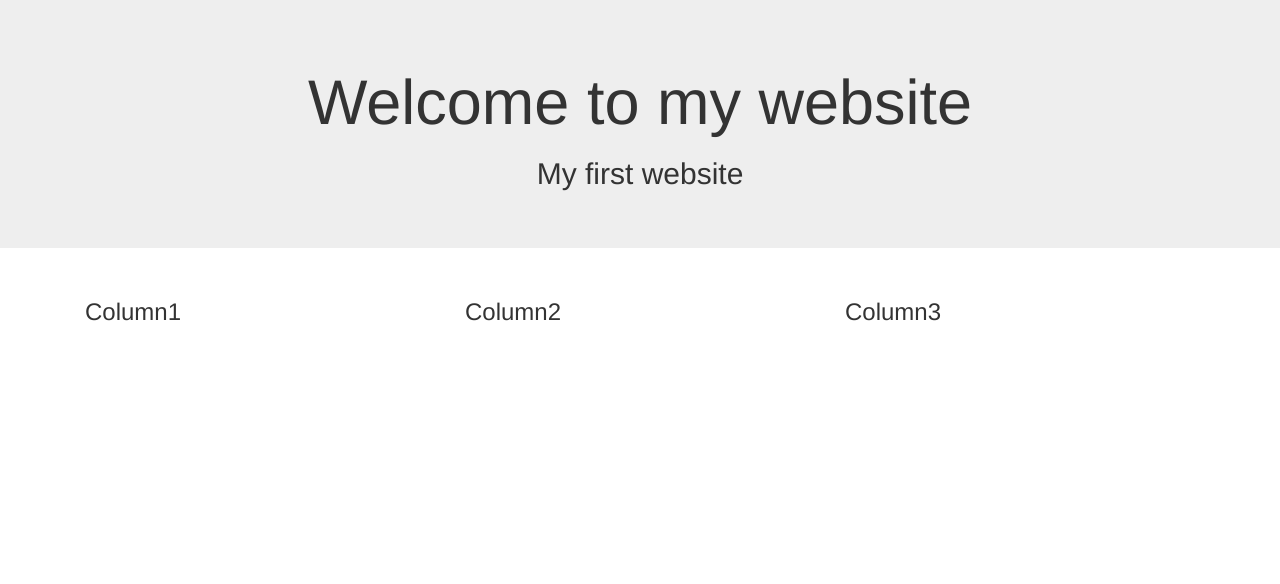
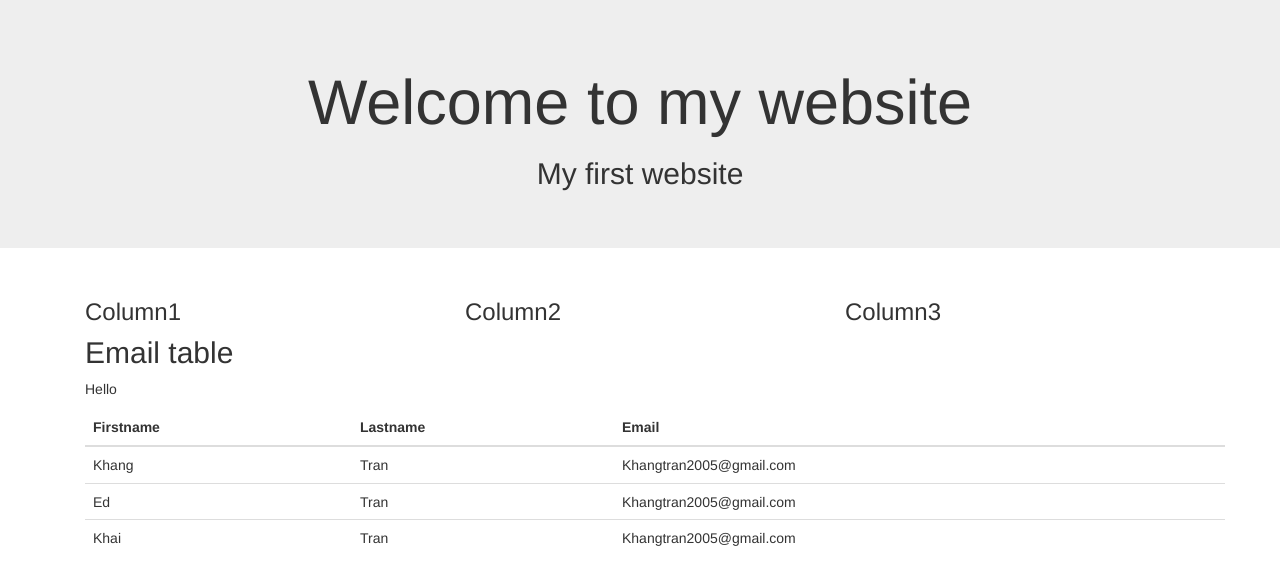
Before and after one commit to khang2005/Boostrapwebsite, a plain HTML site: page Index.html in a window 1280 px wide. Drawn offline with nearby package versions, Linux system fonts and the light colour scheme.

Commit message:
websitepractice

```diff
--- a/Index.html
+++ b/Index.html
@@ -52,6 +52,45 @@
     <h3>Column3</h3>
 
 </div>
+<div class="container">
+    <h2>Email table </h2>
+    <p>Hello</p>
+    <table class="table">
+        <thead>
+            <tr>
+                <th>Firstname</th>
+                <th>Lastname</th>
+                <th>Email</th>
+            </thead>
+        <tbody>
+        <tr>
+            <td>Khang</td>
+            <td>Tran</td>
+            <td>Khangtran2005@gmail.com</td>
+
+        </tr>
+        <tr>
+            <td>Ed</td>
+            <td>Tran</td>
+            <td>Khangtran2005@gmail.com</td>
+        </tr>
+        <tr>
+            <tr>
+                <td>Khai</td>
+                <td>Tran</td>
+                <td>Khangtran2005@gmail.com</td>
+            </tr>
+        </tr>
+
+
+        </thead>
+
+
+
+
+
+    </table>
+</div>
 
 
 
```
